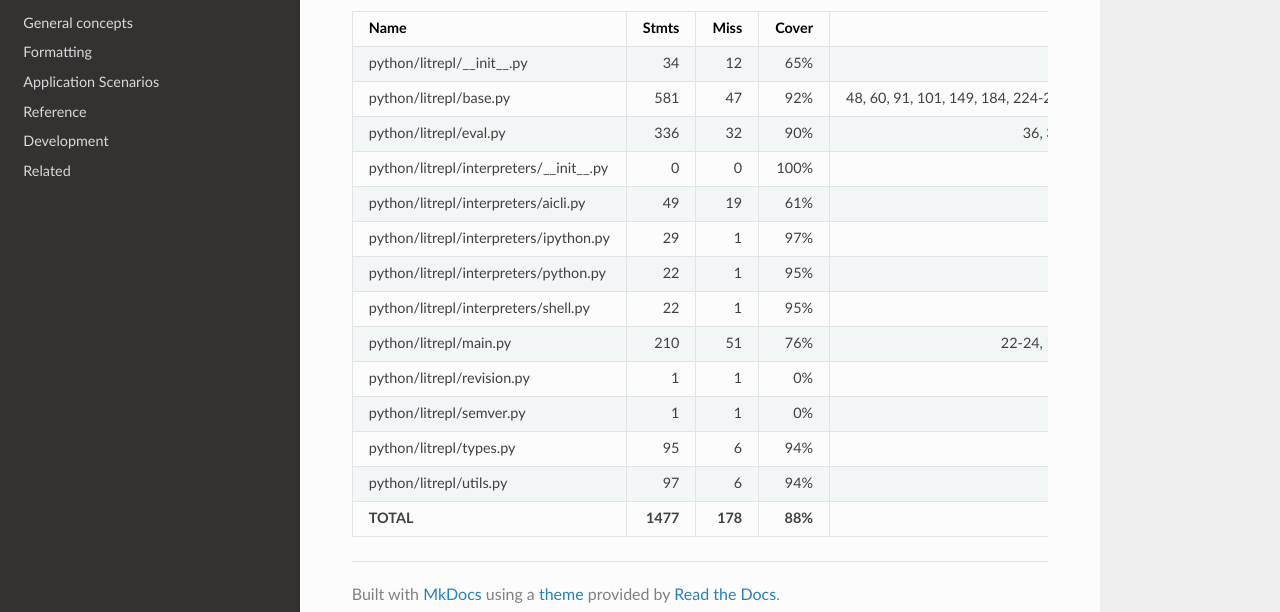
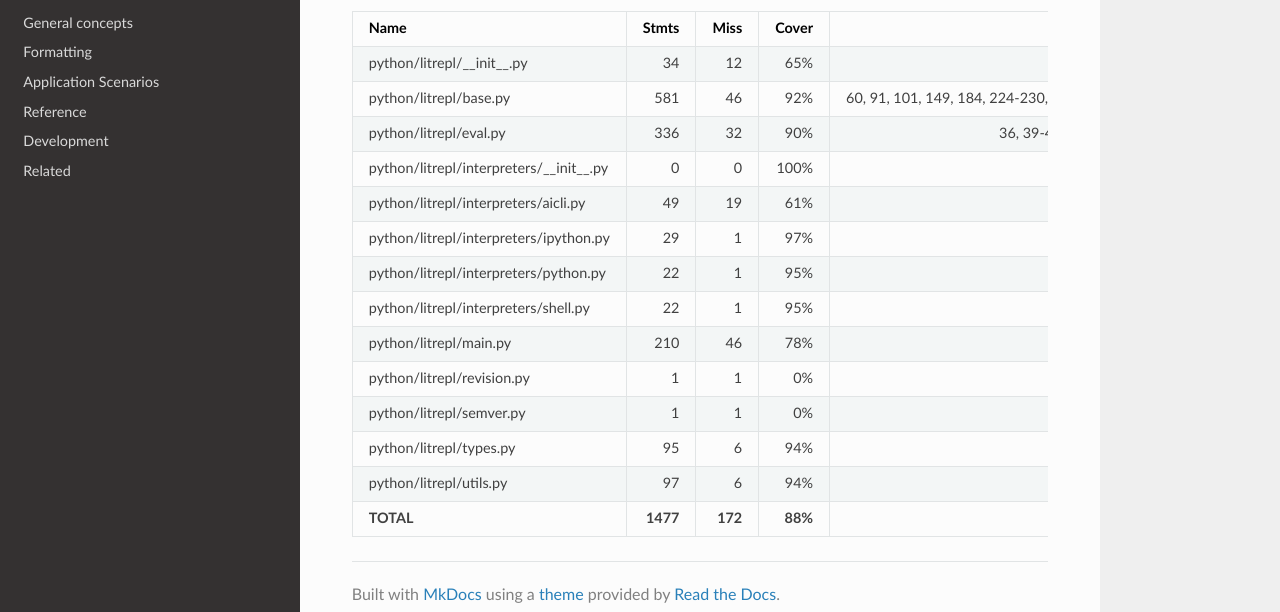
Before and after one commit to sergei-mironov/litrepl, an MkDocs documentation site: the page built from docs/coverage.md, in a window 1280 px wide. Shown: the part 200-812 px from the top of the page. Built offline with MkDocs 1.6.1, drawn with Linux system fonts in a browser that asks for light colours; nearby versions of some CDN libraries.

Commit message:
Update coverage

```diff
--- a/docs/coverage.md
+++ b/docs/coverage.md
@@ -8,17 +8,17 @@
 | Name                                        |    Stmts |     Miss |   Cover |   Missing |
 |-------------------------------------------- | -------: | -------: | ------: | --------: |
 | python/litrepl/\_\_init\_\_.py              |       34 |       12 |     65% |24-29, 35-40 |
-| python/litrepl/base.py                      |      581 |       47 |     92% |48, 60, 91, 101, 149, 184, 224-230, 240, 246, 418, 429-430, 454-459, 467, 477-478, 508, 588, 645-646, 703, 725-727, 771-780, 798-803 |
+| python/litrepl/base.py                      |      581 |       46 |     92% |60, 91, 101, 149, 184, 224-230, 240, 246, 418, 429-430, 454-459, 467, 477-478, 508, 588, 645-646, 703, 725-727, 771-780, 798-803 |
 | python/litrepl/eval.py                      |      336 |       32 |     90% |36, 39-40, 87-88, 100, 131, 157-158, 182-184, 199, 208, 284-290, 309-310, 328, 337, 362, 374-377, 390-391 |
 | python/litrepl/interpreters/\_\_init\_\_.py |        0 |        0 |    100% |           |
 | python/litrepl/interpreters/aicli.py        |       49 |       19 |     61% |15-17, 36, 40-50, 59-65 |
 | python/litrepl/interpreters/ipython.py      |       29 |        1 |     97% |        68 |
 | python/litrepl/interpreters/python.py       |       22 |        1 |     95% |        39 |
 | python/litrepl/interpreters/shell.py        |       22 |        1 |     95% |        26 |
-| python/litrepl/main.py                      |      210 |       51 |     76% |22-24, 194, 197-200, 243, 252, 269-274, 276-278, 289-300, 313, 316-317, 325-329, 338-346, 348-349, 355-356 |
+| python/litrepl/main.py                      |      210 |       46 |     78% |22-24, 243, 252, 269-274, 276-278, 289-300, 313, 316-317, 325-329, 338-346, 348-349, 355-356 |
 | python/litrepl/revision.py                  |        1 |        1 |      0% |         2 |
 | python/litrepl/semver.py                    |        1 |        1 |      0% |         2 |
 | python/litrepl/types.py                     |       95 |        6 |     94% |140, 145, 151, 155, 159, 162 |
 | python/litrepl/utils.py                     |       97 |        6 |     94% |37, 55, 129-132 |
-|                                   **TOTAL** | **1477** |  **178** | **88%** |           |
+|                                   **TOTAL** | **1477** |  **172** | **88%** |           |
 <!--noresult-->
```
